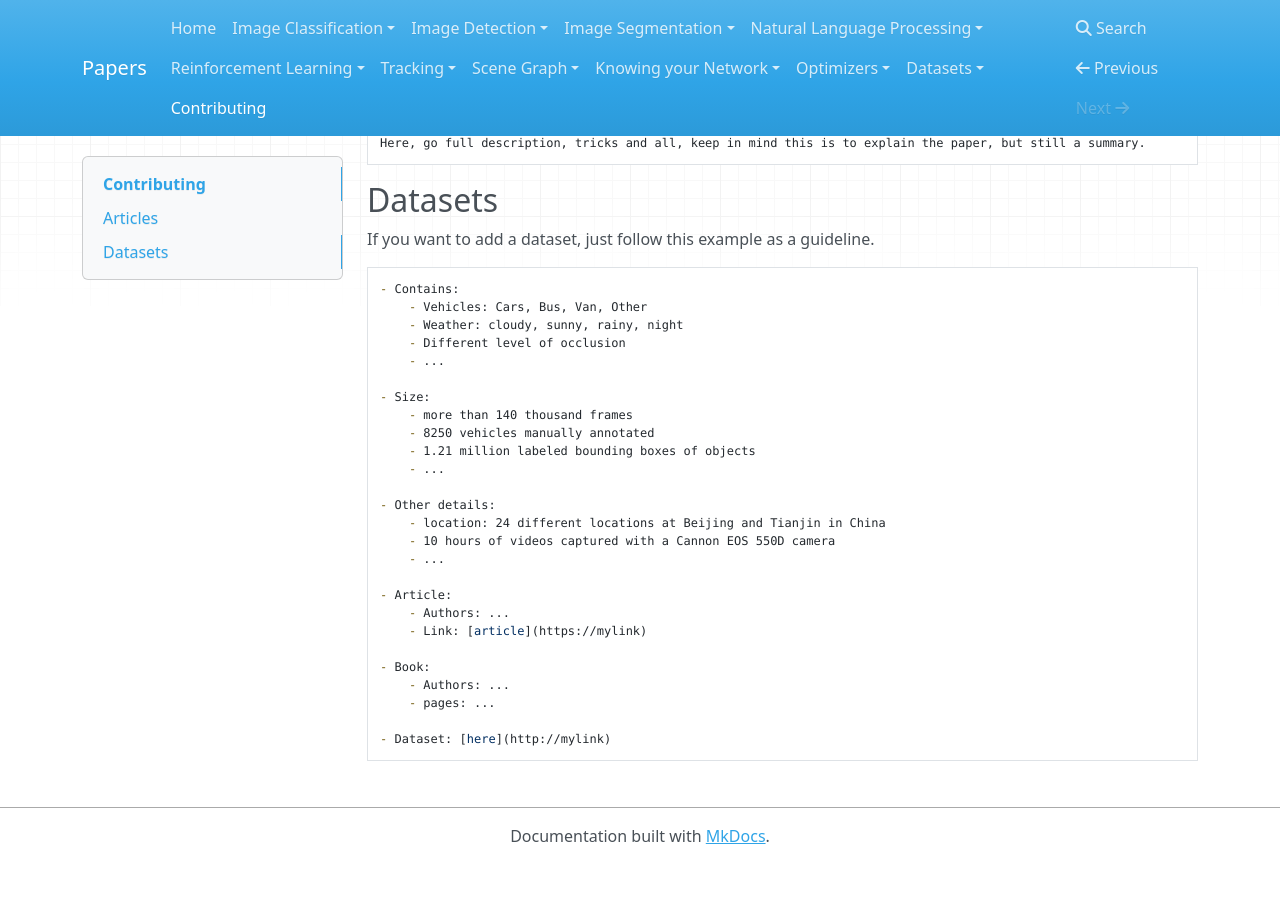
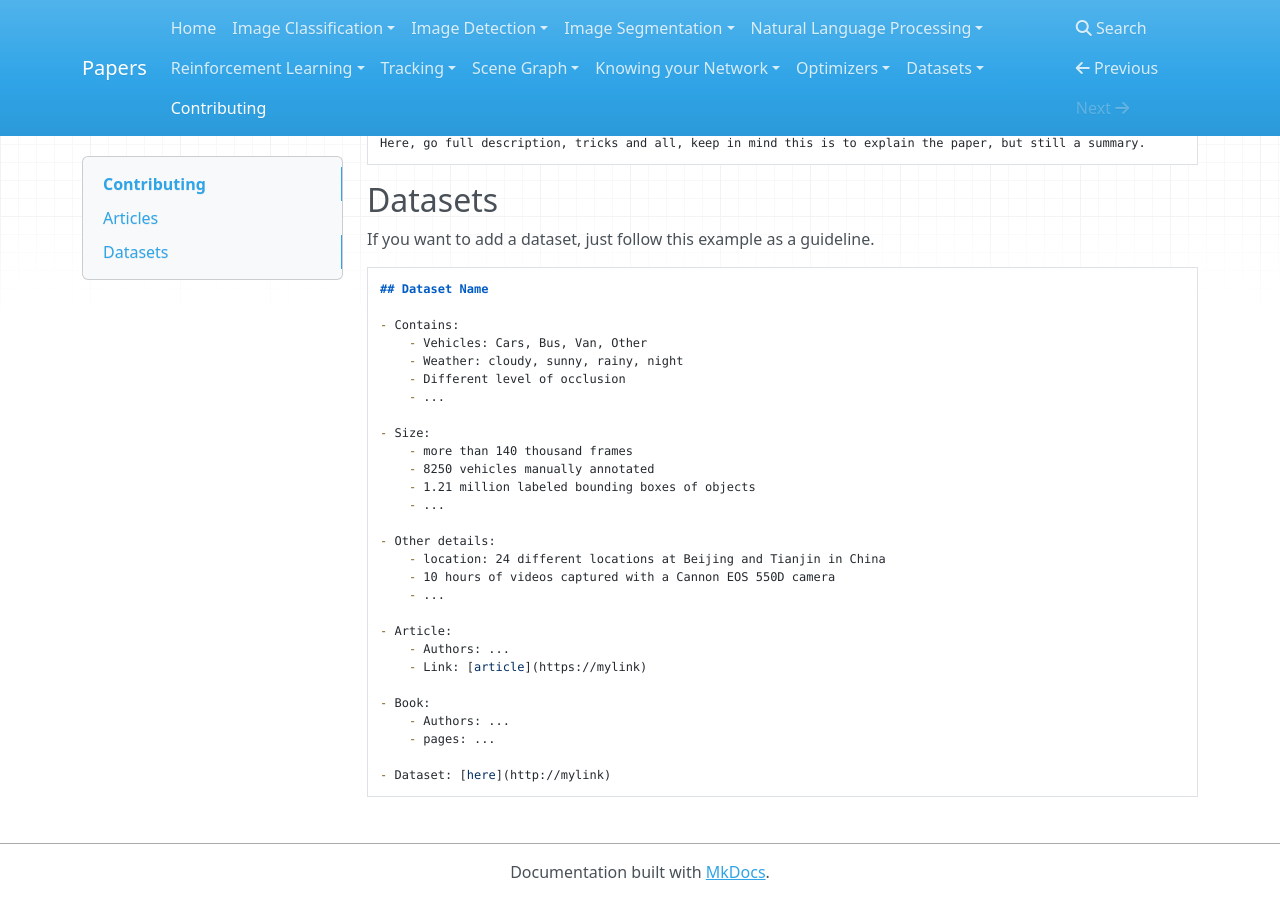
Before and after one commit to D3lt4lph4/papers, an MkDocs documentation site: the page built from docs/contributing.md, in a window 1280 px wide and 900 px high, scrolled down 648 px. Built offline with MkDocs 1.6.1, drawn with Linux system fonts in a browser that asks for light colours; nearby versions of some CDN libraries; old or Windows-style settings are respelled for this version of MkDocs; before the commit the page ends 1512 px from its top, so only the background shows below that.

Commit message:
adding dataset title to contributing

````diff
--- a/docs/contributing.md
+++ b/docs/contributing.md
@@ -39,6 +39,8 @@ Here, go full description, tricks and all, keep in mind this is to explain the p
 If you want to add a dataset, just follow this example as a guideline.
 
 ```markdown
+## Dataset Name
+
 - Contains:
     - Vehicles: Cars, Bus, Van, Other
     - Weather: cloudy, sunny, rainy, night
````
